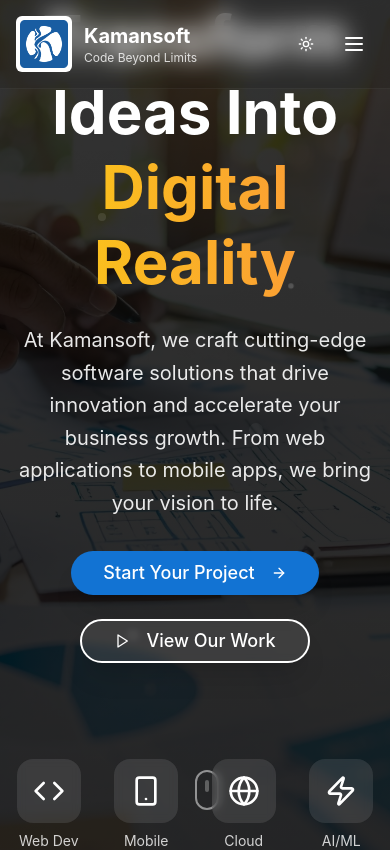
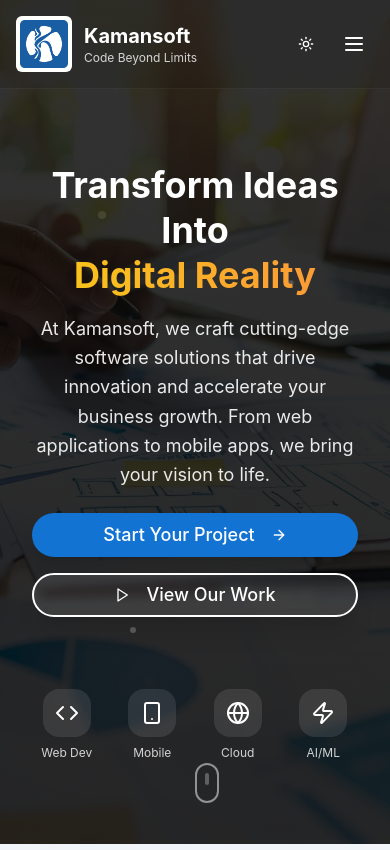
Before and after one commit to kamansoft/kamansoft.github.io, a React (Vite) app: page / in a window 390 px wide. Shown: the top 850 px of the page. Built offline with nearby package versions, Linux system fonts and the light colour scheme.

Commit message:
Fix: Hero section layout on mobile
Adjust the Hero section's layout on vertical mobile screens to prevent text from overlapping the navbar.

```diff
--- a/src/components/sections/Hero.tsx
+++ b/src/components/sections/Hero.tsx
@@ -13,7 +13,7 @@ const Hero = () => {
   return (
     <section
       id="home"
-      className="relative min-h-screen flex items-center justify-center overflow-hidden"
+      className="relative min-h-screen flex items-center justify-center overflow-hidden pt-20 md:pt-0"
       style={{
         backgroundImage: `linear-gradient(rgba(0, 0, 0, 0.8), rgba(0, 0, 0, 0.85)), url('/lovable-uploads/01b19036-6e1d-4eff-b683-41e93b9b1b99.png')`,
         backgroundSize: 'cover',
@@ -32,24 +32,24 @@ const Hero = () => {
       <div className="container mx-auto px-4 relative z-10">
         <div className="text-center max-w-5xl mx-auto">
           {/* Main Content */}
-          <div className="space-y-8 animate-in fade-in slide-in-from-bottom duration-1000">
-            <div className="space-y-6">
-              <h1 className="text-6xl lg:text-7xl font-bold text-white leading-tight">
+          <div className="space-y-6 md:space-y-8 animate-in fade-in slide-in-from-bottom duration-1000">
+            <div className="space-y-4 md:space-y-6">
+              <h1 className="text-4xl sm:text-5xl lg:text-6xl xl:text-7xl font-bold text-white leading-tight">
                 Transform Ideas Into
                 <span className="block bg-gradient-to-r from-yellow-400 to-orange-400 bg-clip-text text-transparent">
                   Digital Reality
                 </span>
               </h1>
-              <p className="text-xl lg:text-2xl text-white/90 leading-relaxed max-w-3xl mx-auto">
+              <p className="text-lg sm:text-xl lg:text-2xl text-white/90 leading-relaxed max-w-3xl mx-auto px-4">
                 At Kamansoft, we craft cutting-edge software solutions that drive innovation and accelerate your business growth. From web applications to mobile apps, we bring your vision to life.
               </p>
             </div>
 
-            <div className="flex flex-col sm:flex-row gap-6 justify-center items-center">
+            <div className="flex flex-col sm:flex-row gap-4 md:gap-6 justify-center items-center px-4">
               <Button
                 size="lg"
                 onClick={scrollToContact}
-                className="text-lg px-8 py-4 rounded-full text-white shadow-xl hover:shadow-2xl transform hover:scale-105 transition-all duration-300"
+                className="text-lg px-6 md:px-8 py-3 md:py-4 rounded-full text-white shadow-xl hover:shadow-2xl transform hover:scale-105 transition-all duration-300 w-full sm:w-auto"
                 style={{ backgroundColor: 'hsl(210, 84%, 45%)' }}
               >
                 Start Your Project
@@ -59,7 +59,7 @@ const Hero = () => {
                 variant="outline"
                 size="lg"
                 onClick={() => document.getElementById('portfolio')?.scrollIntoView({ behavior: 'smooth' })}
-                className="text-lg px-8 py-4 rounded-full border-2 border-white text-white hover:bg-white hover:text-gray-900 backdrop-blur-sm bg-white/10 shadow-xl transform hover:scale-105 transition-all duration-300"
+                className="text-lg px-6 md:px-8 py-3 md:py-4 rounded-full border-2 border-white text-white hover:bg-white hover:text-gray-900 backdrop-blur-sm bg-white/10 shadow-xl transform hover:scale-105 transition-all duration-300 w-full sm:w-auto"
               >
                 <Play className="mr-2 h-5 w-5" />
                 View Our Work
@@ -67,30 +67,30 @@ const Hero = () => {
             </div>
 
             {/* Tech Stack Icons */}
-            <div className="grid grid-cols-4 gap-8 pt-16 max-w-md mx-auto">
+            <div className="grid grid-cols-4 gap-4 md:gap-8 pt-12 md:pt-16 max-w-md mx-auto px-4">
               <div className="flex flex-col items-center group">
-                <div className="w-16 h-16 bg-white/10 backdrop-blur-sm rounded-2xl flex items-center justify-center group-hover:bg-white/20 transition-all duration-300 transform group-hover:scale-110">
-                  <Code className="h-8 w-8 text-white" />
+                <div className="w-12 h-12 md:w-16 md:h-16 bg-white/10 backdrop-blur-sm rounded-2xl flex items-center justify-center group-hover:bg-white/20 transition-all duration-300 transform group-hover:scale-110">
+                  <Code className="h-6 w-6 md:h-8 md:w-8 text-white" />
                 </div>
-                <span className="text-white/80 text-sm mt-2">Web Dev</span>
+                <span className="text-white/80 text-xs md:text-sm mt-2">Web Dev</span>
               </div>
               <div className="flex flex-col items-center group">
-                <div className="w-16 h-16 bg-white/10 backdrop-blur-sm rounded-2xl flex items-center justify-center group-hover:bg-white/20 transition-all duration-300 transform group-hover:scale-110">
-                  <Smartphone className="h-8 w-8 text-white" />
+                <div className="w-12 h-12 md:w-16 md:h-16 bg-white/10 backdrop-blur-sm rounded-2xl flex items-center justify-center group-hover:bg-white/20 transition-all duration-300 transform group-hover:scale-110">
+                  <Smartphone className="h-6 w-6 md:h-8 md:w-8 text-white" />
                 </div>
-                <span className="text-white/80 text-sm mt-2">Mobile</span>
+                <span className="text-white/80 text-xs md:text-sm mt-2">Mobile</span>
               </div>
               <div className="flex flex-col items-center group">
-                <div className="w-16 h-16 bg-white/10 backdrop-blur-sm rounded-2xl flex items-center justify-center group-hover:bg-white/20 transition-all duration-300 transform group-hover:scale-110">
-                  <Globe className="h-8 w-8 text-white" />
+                <div className="w-12 h-12 md:w-16 md:h-16 bg-white/10 backdrop-blur-sm rounded-2xl flex items-center justify-center group-hover:bg-white/20 transition-all duration-300 transform group-hover:scale-110">
+                  <Globe className="h-6 w-6 md:h-8 md:w-8 text-white" />
                 </div>
-                <span className="text-white/80 text-sm mt-2">Cloud</span>
+                <span className="text-white/80 text-xs md:text-sm mt-2">Cloud</span>
               </div>
               <div className="flex flex-col items-center group">
-                <div className="w-16 h-16 bg-white/10 backdrop-blur-sm rounded-2xl flex items-center justify-center group-hover:bg-white/20 transition-all duration-300 transform group-hover:scale-110">
-                  <Zap className="h-8 w-8 text-white" />
+                <div className="w-12 h-12 md:w-16 md:h-16 bg-white/10 backdrop-blur-sm rounded-2xl flex items-center justify-center group-hover:bg-white/20 transition-all duration-300 transform group-hover:scale-110">
+                  <Zap className="h-6 w-6 md:h-8 md:w-8 text-white" />
                 </div>
-                <span className="text-white/80 text-sm mt-2">AI/ML</span>
+                <span className="text-white/80 text-xs md:text-sm mt-2">AI/ML</span>
               </div>
             </div>
           </div>
```
